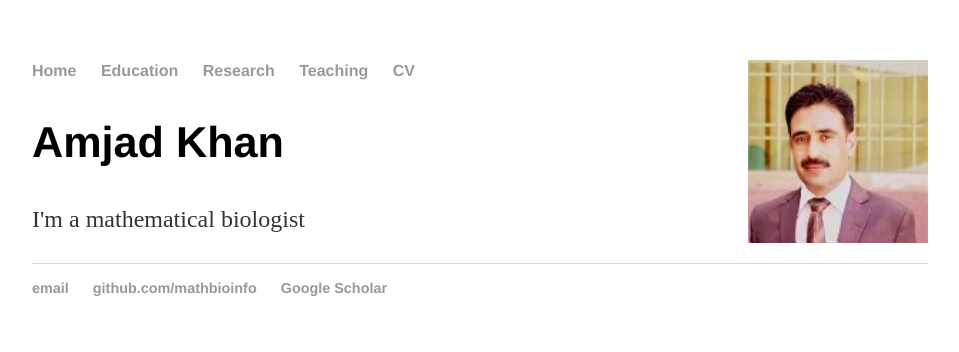
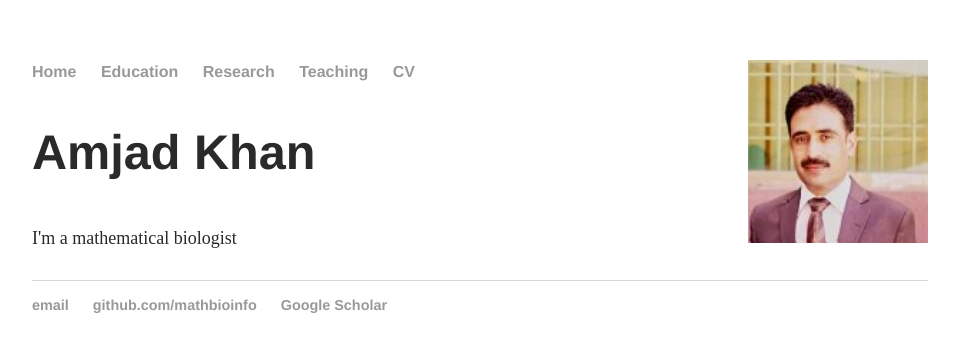
Before and after one commit to MathBioInfo/amjadkhan, a Jekyll site: the page index.html, which Jekyll copies as it is, in a window 1280 px wide. Shown: the top 352 px of the page, without its empty margins (160-1119 px from the left). Built offline with Jekyll 4.4.1, drawn with Linux system fonts in a browser that asks for light colours.

Commit message:
Update index.html

```diff
--- a/index.html
+++ b/index.html
@@ -14,6 +14,7 @@
         		<li><a href="Teaching/index.html">Teaching</a></li>
 			<li><a href="CV/index.html">CV</a></li>
 			<link rel="stylesheet" type="text/css" href="/css/main.css">
+			</font><font color="#2a2a2a" size="4">
     		</ul>
 		</nav>
 		<div class="container">
```
